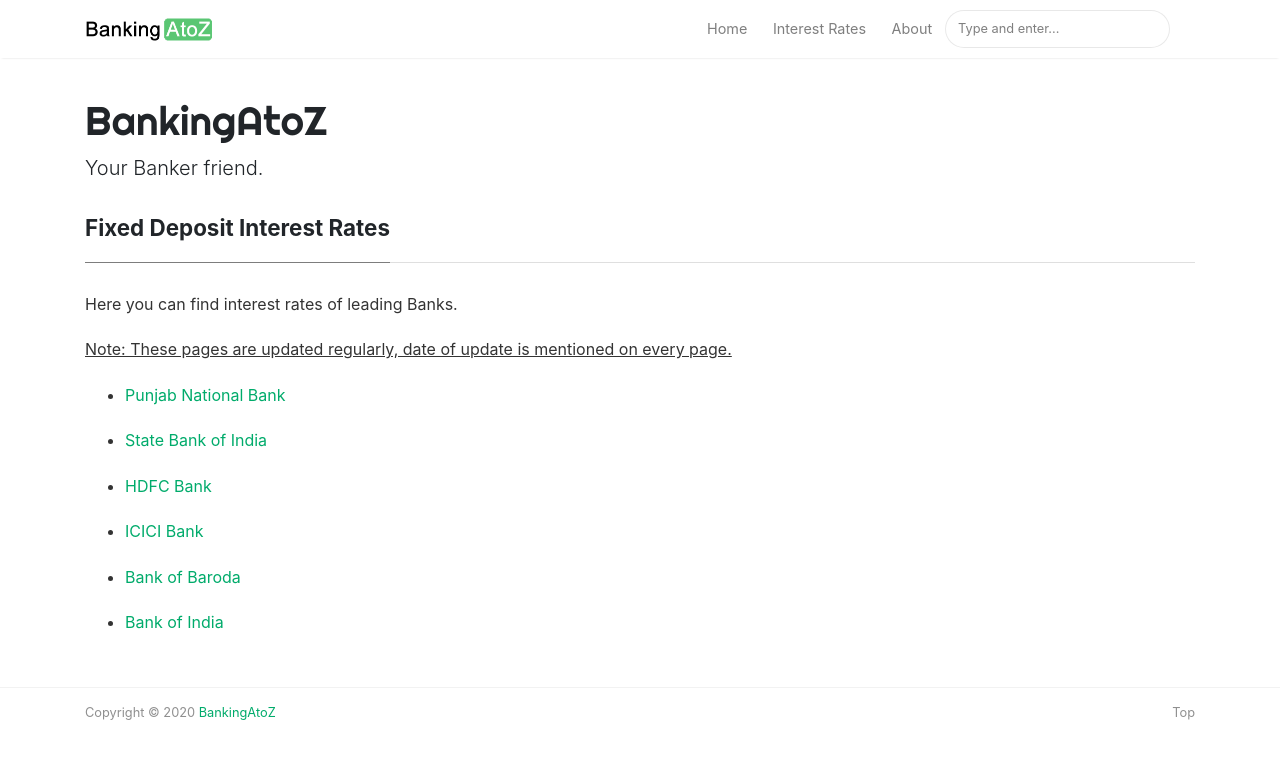
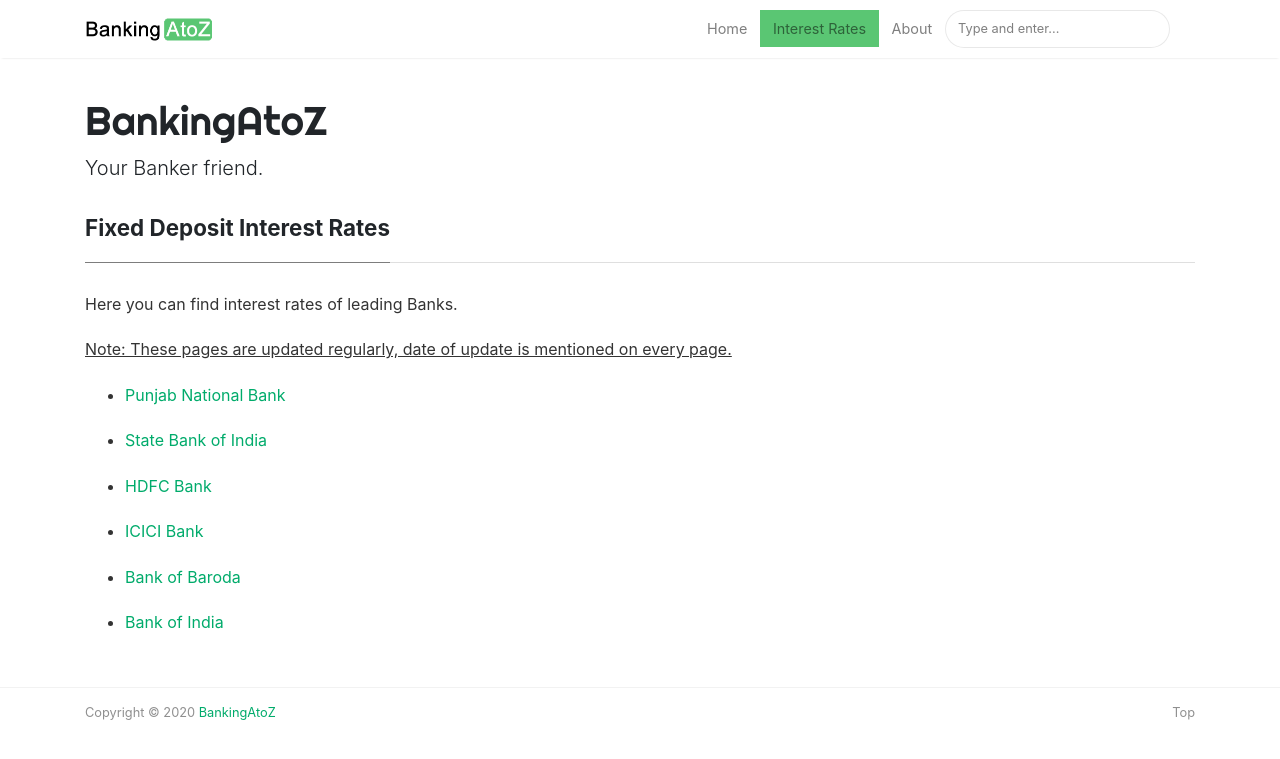
Before and after one commit to rdmmehta/batz, a Jekyll site: the page built from _pages/fd-interest-rates.md, in a window 1280 px wide. Shown: the top 759 px of the page. Built offline with Jekyll 4.4.1, drawn with Linux system fonts in a browser that asks for light colours; nearby versions of some CDN libraries.

Commit message:
Update default.html

```diff
--- a/_layouts/default.html
+++ b/_layouts/default.html
@@ -74,7 +74,7 @@
                 </li>
 
                 <li class="nav-item">
-                <a class="nav-link" href="{{ site.baseurl }}/fd-interest-rates">Interest Rates</a>
+                <a class="nav-link" style="background-color:#5AC673;" href="{{ site.baseurl }}/fd-interest-rates">Interest Rates</a>
                 </li>
 
                 <li class="nav-item">
```
